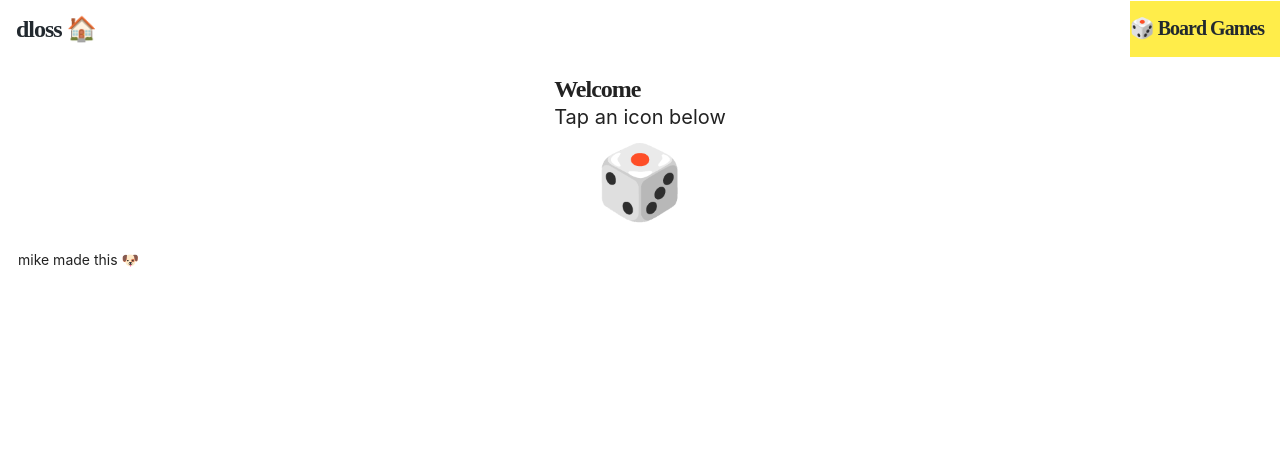
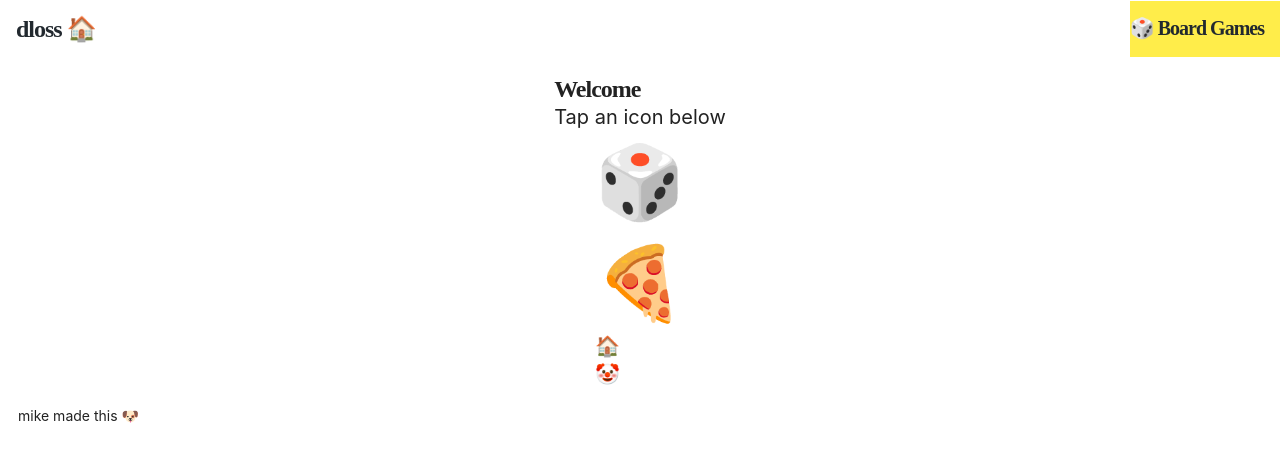
Before and after one commit to mikedloss/dloss.house, a Gatsby site: page / in a window 1280 px wide. Built offline with nearby package versions, Linux system fonts and the light colour scheme; Gatsby itself is replaced by a stand-in of ours; no server answers.

Commit message:
emoji testing

```diff
--- a/src/pages/index.js
+++ b/src/pages/index.js
@@ -22,6 +22,23 @@ export default () => (
               </span>
             </Link>
           </Text>
+          <Text fontSize={8}>
+            <span role="img" aria-label="pizza">
+              🍕
+            </span>
+          </Text>
+          <Text fontSize={3}>
+            <span role="img" aria-label="house">
+              🏠
+            </span>
+          </Text>
+          <Text fontSize={3}>
+            <Link to="/boardgames">
+              <span role="img" aria-label="clown">
+                🤡
+              </span>
+            </Link>
+          </Text>
         </Box>
       </Flex>
     </Flex>
```
